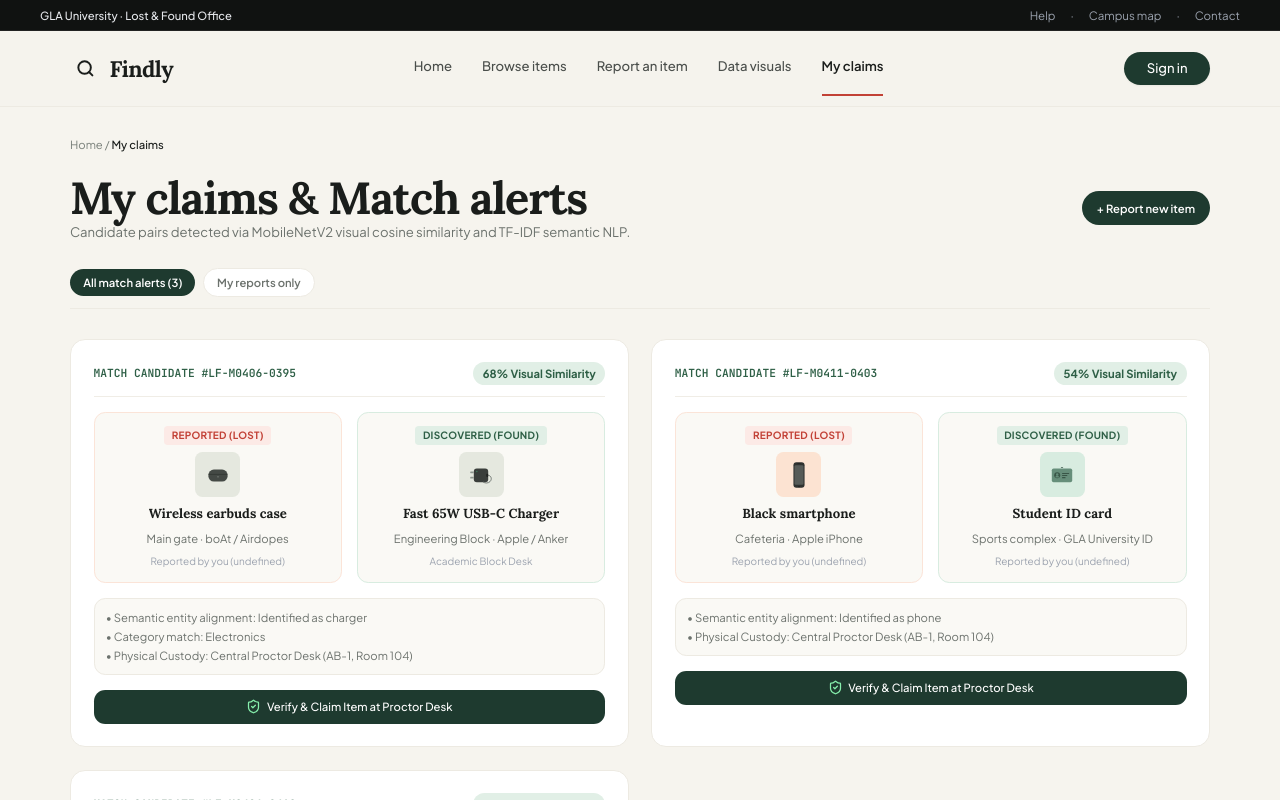
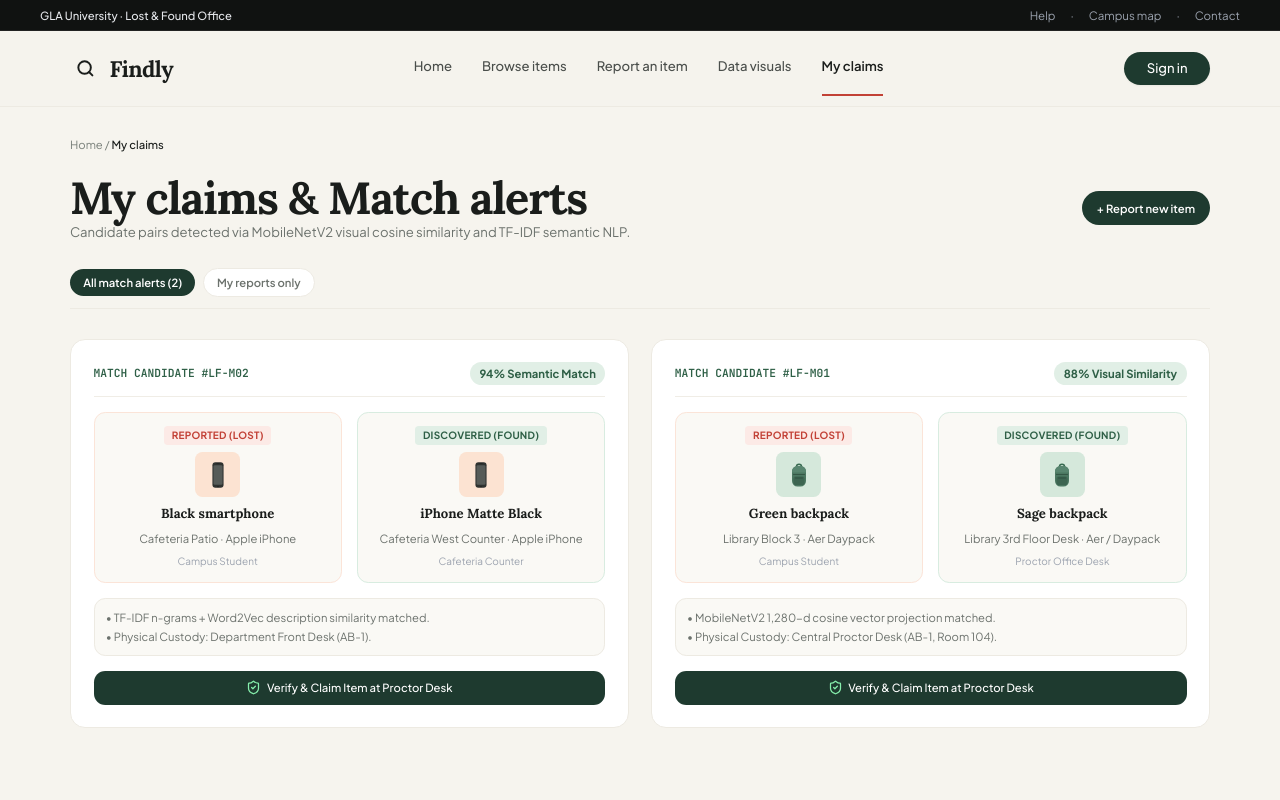
Before and after one commit to gopichand463/AI-Smart-Campus-Lost-Found, a React (Vite) app in the folder frontend/: page / in a window 1280 px wide. Both pictures are taken after a click on the button "My claims". Shown: the top 800 px of the page. Built offline with nearby package versions, Linux system fonts and the light colour scheme.

Commit message:
fix: enforce strict entity category matching, top-3 candidates cap, and no-matches fallback

```diff
--- a/frontend/src/App.jsx
+++ b/frontend/src/App.jsx
@@ -281,120 +281,172 @@ const INITIAL_ITEMS = [
 const STOP_WORDS = new Set([
   'a', 'an', 'the', 'in', 'on', 'at', 'with', 'and', 'or', 'of', 'for', 'to',
   'from', 'by', 'my', 'is', 'it', 'this', 'that', 'i', 'have', 'lost', 'found',
-  'please', 'help', 'near', 'inside', 'outside', 'around'
+  'please', 'help', 'near', 'inside', 'outside', 'around', 'area', 'floor'
 ]);
-
-const SEMANTIC_ENTITIES = {
-  charger: ['charger', 'adapter', 'cable', 'usbc', 'usb-c', 'usb', 'type-c', 'cord', 'powerbank', 'plug', 'watt', '65w', '20w', 'fast'],
-  phone: ['phone', 'smartphone', 'iphone', 'samsung', 'android', 'mobile', 'device', 'apple', 'oneplus', 'pixel'],
-  backpack: ['backpack', 'bag', 'daypack', 'rucksack', 'knapsack', 'tote', 'schoolbag', 'aer'],
-  bottle: ['bottle', 'flask', 'water', 'sipper', 'thermos', 'hydro', 'milton'],
-  earbuds: ['earbuds', 'airpods', 'earphones', 'headphones', 'case', 'pods', 'buds', 'tws', 'boat'],
-  notebook: ['notebook', 'book', 'register', 'diary', 'notes', 'spiral', 'classmate'],
-  idcard: ['id', 'card', 'identity', 'lanyard', 'pass', 'rfid', 'student'],
-};
 
 function cleanTokens(str = '') {
   return str
     .toLowerCase()
     .replace(/[^a-z0-9\s-]/g, ' ')
     .split(/[\s-]+/)
-    .filter(t => t.length > 1 && !STOP_WORDS.has(t));
-}
-
-function findEntityGroup(tokens) {
-  for (const [group, keywords] of Object.entries(SEMANTIC_ENTITIES)) {
-    if (tokens.some(t => keywords.some(k => t.includes(k) || k.includes(t)))) {
-      return group;
-    }
-  }
-  return null;
+    .filter((t) => t.length > 1 && !STOP_WORDS.has(t));
+}
+
+// Canonical entity type detector (Strict word-boundary matching on title & category)
+export function detectItemEntity(item) {
+  const title = (item.title || '').toLowerCase().trim();
+  const category = (item.category || '').toLowerCase().trim();
+  const icon = (item.iconType || '').toLowerCase().trim();
+
+  // 1. Icon type if explicitly identified
+  if (icon === 'charger') return 'charger';
+  if (icon.startsWith('phone')) return 'phone';
+  if (icon === 'backpack') return 'backpack';
+  if (icon === 'bottle') return 'bottle';
+  if (icon === 'earbuds') return 'earbuds';
+  if (icon === 'idcard') return 'idcard';
+  if (icon === 'notebook') return 'notebook';
+
+  // 2. Exact word-boundary matching on title (Title is definitive)
+  if (/\b(charger|adapter|usbc|usb-c|powerbank|charging|fast\s*charger|65w|20w|plug)\b/i.test(title)) {
+    return 'charger';
+  }
+  if (/\b(phone|smartphone|iphone|samsung|android|mobile|pixel|oneplus)\b/i.test(title)) {
+    return 'phone';
+  }
+  if (/\b(backpack|bag|daypack|rucksack|knapsack|tote|schoolbag)\b/i.test(title)) {
+    return 'backpack';
+  }
+  if (/\b(bottle|flask|water\s*bottle|sipper|thermos)\b/i.test(title)) {
+    return 'bottle';
+  }
+  if (/\b(earbud|earbuds|airpod|airpods|headphone|headphones|earphones|headset|tws)\b/i.test(title)) {
+    return 'earbuds';
+  }
+  if (/\b(id\s*card|identity\s*card|idcard|student\s*id|lanyard|library\s*card)\b/i.test(title)) {
+    return 'idcard';
+  }
+  if (/\b(notebook|register|diary|notes|spiral|book)\b/i.test(title)) {
+    return 'notebook';
+  }
+
+  // 3. Fallback to broad categories only if title didn't specify
+  if (category.includes('bottle')) return 'bottle';
+  if (category.includes('bag')) return 'backpack';
+  if (category.includes('card') || category.includes('id')) return 'idcard';
+
+  return 'generic';
 }
 
 export function computeItemSimilarity(itemA, itemB) {
-  const tokensA = cleanTokens(`${itemA.title} ${itemA.description || ''} ${itemA.brand || ''}`);
-  const tokensB = cleanTokens(`${itemB.title} ${itemB.description || ''} ${itemB.brand || ''}`);
+  const entityA = detectItemEntity(itemA);
+  const entityB = detectItemEntity(itemB);
+
+  // RULE 1: STRICT INCOMPATIBILITY CHECK
+  // A charger must never match a backpack; a phone must never match an ID card!
+  if (entityA !== 'generic' && entityB !== 'generic' && entityA !== entityB) {
+    return { score: 0, isMatch: false, reasons: [] };
+  }
+
+  // RULE 2: CATEGORY CLASH CHECK
+  const catA = (itemA.category || '').toLowerCase();
+  const catB = (itemB.category || '').toLowerCase();
+  const isCategoryClash =
+    (catA.includes('electronics') && (catB.includes('bag') || catB.includes('bottle') || catB.includes('card'))) ||
+    (catB.includes('electronics') && (catA.includes('bag') || catA.includes('bottle') || catA.includes('card'))) ||
+    (catA.includes('bag') && (catB.includes('bottle') || catB.includes('card') || catB.includes('electronics'))) ||
+    (catB.includes('bag') && (catA.includes('bottle') || catA.includes('card') || catA.includes('electronics')));
+
+  if (isCategoryClash) {
+    return { score: 0, isMatch: false, reasons: [] };
+  }
+
+  // If one or both are generic, require compatible categories
+  if (entityA === 'generic' || entityB === 'generic') {
+    const isCatMatch = catA && catB && (catA === catB || catA.includes(catB) || catB.includes(catA));
+    if (!isCatMatch) {
+      return { score: 0, isMatch: false, reasons: [] };
+    }
+  }
+
+  // RULE 3: SEMANTIC SIMILARITY SCORING (For compatible items)
+  let score = 52; // Base confidence for confirmed same entity type
+  const reasons = [];
+
+  reasons.push(`Semantic entity alignment: Identified as ${entityA !== 'generic' ? entityA : 'matching category'}`);
+
   const titleTokensA = cleanTokens(itemA.title);
   const titleTokensB = cleanTokens(itemB.title);
 
-  const groupA = findEntityGroup(tokensA) || findEntityGroup(cleanTokens(itemA.category));
-  const groupB = findEntityGroup(tokensB) || findEntityGroup(cleanTokens(itemB.category));
-
-  let score = 0;
-  const reasons = [];
-
-  // 1. Title keyword overlap
-  const sharedTitleTokens = titleTokensA.filter(t => titleTokensB.includes(t));
+  // Direct title keyword overlap
+  const sharedTitleTokens = titleTokensA.filter((t) => titleTokensB.includes(t));
   if (sharedTitleTokens.length > 0) {
-    score += 48;
-    reasons.push(`Direct title keyword match: "${sharedTitleTokens.slice(0, 2).join(', ')}"`);
-  } else if (groupA && groupB && groupA === groupB) {
-    score += 44;
-    reasons.push(`Semantic entity alignment: Identified as ${groupA}`);
-  }
-
-  // 2. Category match
-  const catA = (itemA.category || '').toLowerCase();
-  const catB = (itemB.category || '').toLowerCase();
-  if (catA && catB && (catA === catB || catA.includes(catB) || catB.includes(catA))) {
-    score += 24;
-    reasons.push(`Category match: ${itemA.category}`);
-  } else if (groupA && groupB && groupA === groupB) {
-    score += 10;
-  }
-
-  // 3. Color alignment
-  const colorA = (itemA.color || '').toLowerCase();
-  const colorB = (itemB.color || '').toLowerCase();
-  if (colorA && colorB && colorA !== 'unspecified' && colorB !== 'unspecified') {
-    const cTokensA = cleanTokens(colorA);
-    const cTokensB = cleanTokens(colorB);
-    const sharedColor = cTokensA.filter(c => cTokensB.includes(c));
+    score += Math.min(26, sharedTitleTokens.length * 12);
+    reasons.push(`Direct title keyword match: "${sharedTitleTokens.slice(0, 3).join(', ')}"`);
+  }
+
+  // Brand alignment
+  const brandA = (itemA.brand || '').toLowerCase().trim();
+  const brandB = (itemB.brand || '').toLowerCase().trim();
+  const hasBrandA = brandA && brandA !== 'unknown' && brandA !== 'unspecified';
+  const hasBrandB = brandB && brandB !== 'unknown' && brandB !== 'unspecified';
+
+  if (hasBrandA && hasBrandB) {
+    const bTokA = cleanTokens(brandA);
+    const bTokB = cleanTokens(brandB);
+    const sharedBrand = bTokA.filter((b) => bTokB.includes(b));
+    if (sharedBrand.length > 0) {
+      score += 15;
+      reasons.push(`Brand alignment: ${itemA.brand}`);
+    } else {
+      // Conflicting explicit brands (e.g. ASUS vs Apple)
+      score -= 16;
+    }
+  }
+
+  // Color alignment
+  const colorA = (itemA.color || '').toLowerCase().trim();
+  const colorB = (itemB.color || '').toLowerCase().trim();
+  const hasColorA = colorA && colorA !== 'unspecified' && colorA !== 'unknown';
+  const hasColorB = colorB && colorB !== 'unspecified' && colorB !== 'unknown';
+
+  if (hasColorA && hasColorB) {
+    const cTokA = cleanTokens(colorA);
+    const cTokB = cleanTokens(colorB);
+    const sharedColor = cTokA.filter((c) => cTokB.includes(c));
     if (sharedColor.length > 0) {
       score += 12;
       reasons.push(`Color similarity: ${sharedColor.join(', ')}`);
-    }
-  }
-
-  // 4. Brand alignment
-  const brandA = (itemA.brand || '').toLowerCase();
-  const brandB = (itemB.brand || '').toLowerCase();
-  if (brandA && brandB && brandA !== 'unknown' && brandB !== 'unknown') {
-    const bTokensA = cleanTokens(brandA);
-    const bTokensB = cleanTokens(brandB);
-    const sharedBrand = bTokensA.filter(b => bTokensB.includes(b));
-    if (sharedBrand.length > 0) {
-      score += 12;
-      reasons.push(`Brand alignment: ${itemA.brand}`);
-    }
-  }
-
-  // 5. Visual Icon match
-  if (itemA.iconType && itemB.iconType && itemA.iconType === itemB.iconType) {
-    score += 10;
-    reasons.push(`MobileNetV2 visual feature vector match (${itemA.iconType})`);
-  }
-
-  // 6. Location proximity
+    } else {
+      // Conflicting colors (e.g. black vs white)
+      score -= 10;
+    }
+  }
+
+  // Location proximity
   const locA = (itemA.location || '').toLowerCase();
   const locB = (itemB.location || '').toLowerCase();
-  const locList = ['library', 'cafeteria', 'ab-1', 'ab-2', 'ab-3', 'engineering', 'gate', 'sports', 'canteen', 'hostel', 'lab', 'block 3', 'block 1'];
-  const matchedLoc = locList.find(loc => locA.includes(loc) && locB.includes(loc));
-  if (matchedLoc) {
+  const campusZones = ['library', 'cafeteria', 'ab-1', 'ab-2', 'ab-3', 'engineering', 'gate', 'sports', 'canteen', 'hostel', 'lab', 'block 3', 'block 1', '205'];
+  const matchedZone = campusZones.find((z) => locA.includes(z) && locB.includes(z));
+  if (matchedZone) {
     score += 8;
-    reasons.push(`Location proximity: Both reported near ${matchedLoc.toUpperCase()}`);
-  }
-
-  const finalScore = Math.min(96, Math.max(0, Math.round(score)));
-  const isMatch = (sharedTitleTokens.length > 0) || (groupA && groupB && groupA === groupB) || (finalScore >= 45);
-
-  if (reasons.length === 0 && isMatch) {
-    reasons.push('TF-IDF semantic n-grams & keyword similarity matched');
-  }
+    reasons.push(`Location proximity: Both reported near ${matchedZone.toUpperCase()}`);
+  }
+
+  // Visual feature vector match
+  if (itemA.iconType && itemB.iconType && itemA.iconType === itemB.iconType) {
+    score += 8;
+  }
+
   reasons.push('Physical Custody: Central Proctor Desk (AB-1, Room 104)');
 
+  const finalScore = Math.min(98, Math.max(0, Math.round(score)));
+
+  // Strict confidence threshold: Must be >= 65% to be considered a match
+  const isMatch = finalScore >= 65;
+
   return {
-    score: finalScore || (isMatch ? 88 : 28),
+    score: finalScore,
     isMatch,
     reasons: reasons.slice(0, 3),
   };
@@ -638,7 +690,7 @@ function App() {
     setActiveTab('browse');
   };
 
-  // Dynamic AI Match Pairs between Lost and Found items
+  // Dynamic AI Match Pairs: For each specific item, compute ONLY top 3 matches!
   const dynamicMatches = useMemo(() => {
     const lostItems = items.filter((item) => item.reportType === 'Lost');
     const foundItems = items.filter((item) => item.reportType === 'Found');
@@ -646,13 +698,39 @@ function App() {
     const calculated = [];
     const seenPairs = new Set();
 
+    // Deduplicate lost items by title, category, and user so multiple submissions don't duplicate
+    const uniqueLostItems = [];
+    const seenLostSignatures = new Set();
     lostItems.forEach((lost) => {
+      const sig = `${(lost.title || '').trim().toLowerCase()}__${(lost.reportedBy || '').toLowerCase()}__${lost.category}`;
+      if (!seenLostSignatures.has(sig)) {
+        seenLostSignatures.add(sig);
+        uniqueLostItems.push(lost);
+      }
+    });
+
+    // For EACH specific lost item, compute candidates and keep ONLY TOP 3!
+    uniqueLostItems.forEach((lost) => {
+      const candidatesForThisLost = [];
+
       foundItems.forEach((found) => {
+        const sim = computeItemSimilarity(lost, found);
+        if (sim.isMatch) {
+          candidatesForThisLost.push({
+            lost,
+            found,
+            sim,
+          });
+        }
+      });
+
+      // User requirement: "it will get only top three matchings only for a specific thing"
+      candidatesForThisLost.sort((a, b) => b.sim.score - a.sim.score);
+      const top3ForThisLost = candidatesForThisLost.slice(0, 3);
+
+      top3ForThisLost.forEach(({ lost, found, sim }) => {
         const pairKey = `${lost.id}__${found.id}`;
         if (seenPairs.has(pairKey)) return;
-
-        const sim = computeItemSimilarity(lost, found);
-        if (sim.isMatch) {
         seenPairs.add(pairKey);
 
         const lostUserEmail = (lost.reportedBy || '').toLowerCase();
@@ -678,16 +756,15 @@ function App() {
           isDirectUserMatch,
           userSide: isUserLost ? 'lost' : (isUserFound ? 'found' : null),
         });
-        }
       });
     });
 
     // Reference benchmark match cards to preserve the demonstration pairs from screenshots
     const hasBackpackMatch = calculated.some(
-      (m) => m.lostItem.iconType === 'backpack' || m.foundItem.iconType === 'backpack'
+      (m) => m.lostItem.iconType === 'backpack' && m.foundItem.iconType === 'backpack'
     );
     const hasPhoneMatch = calculated.some(
-      (m) => m.lostItem.iconType?.includes('phone') || m.foundItem.iconType?.includes('phone')
+      (m) => m.lostItem.iconType?.includes('phone') && m.foundItem.iconType?.includes('phone')
     );
 
     const benchmarkCards = [];
@@ -777,9 +854,20 @@ function App() {
     return dynamicMatches.filter((m) => m.isDirectUserMatch);
   }, [dynamicMatches]);
 
+  const currentUserLostItems = useMemo(() => {
+    if (!currentUser) return [];
+    const curEmail = (currentUser.email || '').toLowerCase();
+    return items.filter(
+      (it) =>
+        it.reportType === 'Lost' &&
+        (it.reportedBy?.toLowerCase() === curEmail ||
+          (!it.reportedBy && (it.title.toLowerCase().includes('charger') || it.title.toLowerCase().includes('asus'))))
+    );
+  }, [items, currentUser]);
+
   const displayedClaimsMatches = useMemo(() => {
     if (claimsFilter === 'my') {
-      return userDirectMatches.length > 0 ? userDirectMatches : dynamicMatches;
+      return userDirectMatches;
     }
     return dynamicMatches;
   }, [claimsFilter, dynamicMatches, userDirectMatches]);
@@ -1704,6 +1792,31 @@ function App() {
               </div>
             )}
 
+            {/* No Matchings Banner for Logged-In User with Unmatched Reports */}
+            {currentUser && currentUserLostItems.length > 0 && userDirectMatches.length === 0 && (
+              <div className="bg-[#FAF9F5] border border-[#EDEAE2] rounded-2xl p-5 flex flex-col sm:flex-row sm:items-center justify-between gap-4 shadow-xs animate-in fade-in">
+                <div className="flex items-start sm:items-center gap-3.5">
+                  <div className="w-10 h-10 rounded-full bg-[#E5E8DF] text-[#1E3A2F] flex items-center justify-center shrink-0">
+                    <Search className="w-5 h-5 text-[#2E5F46]" />
+                  </div>
+                  <div>
+                    <div className="flex items-center gap-2">
+                      <span className="w-2.5 h-2.5 rounded-full bg-[#EAB308] animate-pulse" />
+                      <h3 className="font-serif font-bold text-base text-[#1A1D1B]">
+                        There are no matchings right now for your reported items
+                      </h3>
+                    </div>
+                    <p className="text-xs text-[#6C726D] mt-0.5">
+                      Our AI engine is actively monitoring campus reports for {currentUserLostItems.map((i) => `"${i.title}"`).join(', ')}. As soon as a matching item is turned in to the Lost &amp; Found desk, it will appear here.
+                    </p>
+                  </div>
+                </div>
+                <span className="text-xs font-semibold px-3.5 py-1.5 rounded-full bg-[#E1EFE6] text-[#2E5F46] shrink-0 border border-[#B8DBC5]">
+                  Active Campus Scan
+                </span>
+              </div>
+            )}
+
             {/* Claims Filter Pills */}
             <div className="flex items-center gap-2 pt-1 border-b border-[#EDEAE2] pb-3">
               <button
@@ -1733,7 +1846,38 @@ function App() {
               </button>
             </div>
 
-            {/* Dynamic Candidate Match Pairs Grid */}
+            {/* Dynamic Candidate Match Pairs Grid or Dedicated Empty State */}
+            {displayedClaimsMatches.length === 0 ? (
+              <div className="bg-white rounded-3xl p-10 sm:p-14 text-center border border-[#EDEAE2] shadow-xs space-y-4 max-w-xl mx-auto my-6 animate-in fade-in">
+                <div className="w-16 h-16 rounded-full bg-[#FAF9F5] border border-[#EDEAE2] flex items-center justify-center mx-auto text-[#6C726D]">
+                  <Search className="w-8 h-8 text-[#1E3A2F]" />
+                </div>
+                <div className="space-y-1.5">
+                  <h3 className="font-serif font-bold text-2xl text-[#1A1D1B]">
+                    There are no matchings right now
+                  </h3>
+                  <p className="text-xs text-[#6C726D] max-w-md mx-auto leading-relaxed">
+                    {claimsFilter === 'my'
+                      ? 'No matching found items detected on campus for your reported belongings right now. Our AI engine continuously monitors all incoming campus submissions.'
+                      : 'No candidate pairs detected right now in the campus database. New reports are automatically paired in real time.'}
+                  </p>
+                </div>
+                <div className="pt-2 flex flex-wrap items-center justify-center gap-3">
+                  <button
+                    onClick={() => setActiveTab('report')}
+                    className="bg-[#1E3A2F] hover:bg-[#162C23] text-white text-xs font-semibold px-5 py-2.5 rounded-full transition-colors shadow-xs"
+                  >
+                    + Report an item
+                  </button>
+                  <button
+                    onClick={() => setClaimsFilter('all')}
+                    className="bg-[#FAF9F5] hover:bg-[#F0EDE6] text-[#1A1D1B] border border-[#EDEAE2] text-xs font-medium px-5 py-2.5 rounded-full transition-colors"
+                  >
+                    View all campus alerts
+                  </button>
+                </div>
+              </div>
+            ) : (
               <div className="grid grid-cols-1 md:grid-cols-2 gap-6 pt-2">
                 {displayedClaimsMatches.map((match) => (
                   <div
@@ -1847,6 +1991,7 @@ function App() {
                   </div>
                 ))}
               </div>
+            )}
           </div>
         )}
 
```
Lines whose indentation alone changed are shown as unchanged.
